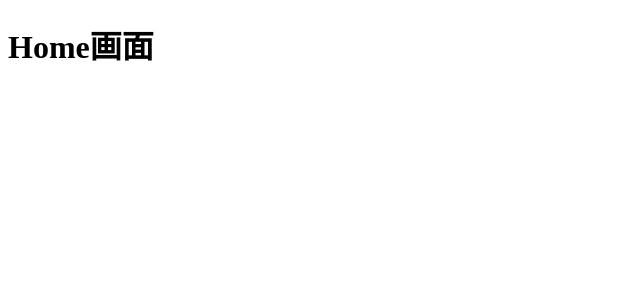
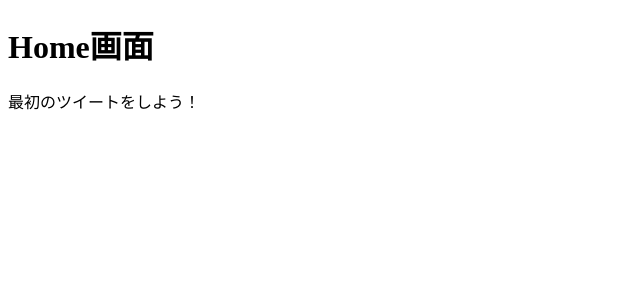
Before and after one commit to shinonome-inc/backend-final-assignment-Y-Yoshihiro-Kaneko, a Django app: page /tweets/home/ in a window 1280 px wide. Shown: the part 55-355 px from the top of the page, without its empty margins (0-640 px from the left). Run offline with Django 4.2, Linux system fonts and the light colour scheme; the visitor is signed in with stand-in values (Sample User, id 1); data comes from the database, SQL or seed files in the repository; data that the repository does not hold is empty.

Commit message:
feat: ホーム画面に全ユーザーのtweetを表示する機能を実装

```diff
--- a/templates/tweets/home.html
+++ b/templates/tweets/home.html
@@ -4,4 +4,12 @@
 
 {% block content %}
 <h1>Home画面</h1>
+{% for tweet in tweet_list %}
+<div>
+    <p>{{ tweet.user.username }}によるツイート、投稿日 {{ tweet.created_at }}</p>
+    <p>{{ tweet.body }}</p>
+</div>
+{% empty %}
+<p>最初のツイートをしよう！</p>
+{% endfor %}
 {% endblock %}
--- a/tweets/views.py
+++ b/tweets/views.py
@@ -1,13 +1,14 @@
 from django.contrib.auth.mixins import LoginRequiredMixin, UserPassesTestMixin
 from django.http import HttpResponseRedirect
 from django.urls import reverse_lazy
-from django.views.generic import CreateView, DeleteView, DetailView, TemplateView
+from django.views.generic import CreateView, DeleteView, DetailView, ListView
 
 from tweets.models import Tweet
 
 
-class HomeView(LoginRequiredMixin, TemplateView):
+class HomeView(LoginRequiredMixin, ListView):
     template_name = "tweets/home.html"
+    queryset = Tweet.objects.select_related("user").order_by("-created_at")
 
 
 class TweetCreateView(LoginRequiredMixin, CreateView):
```
